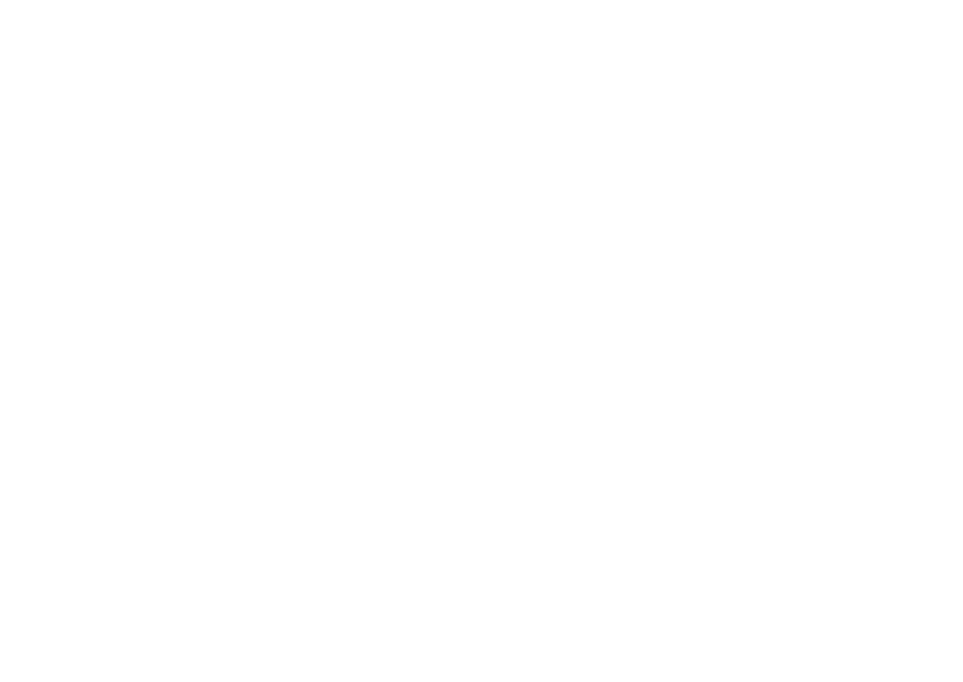
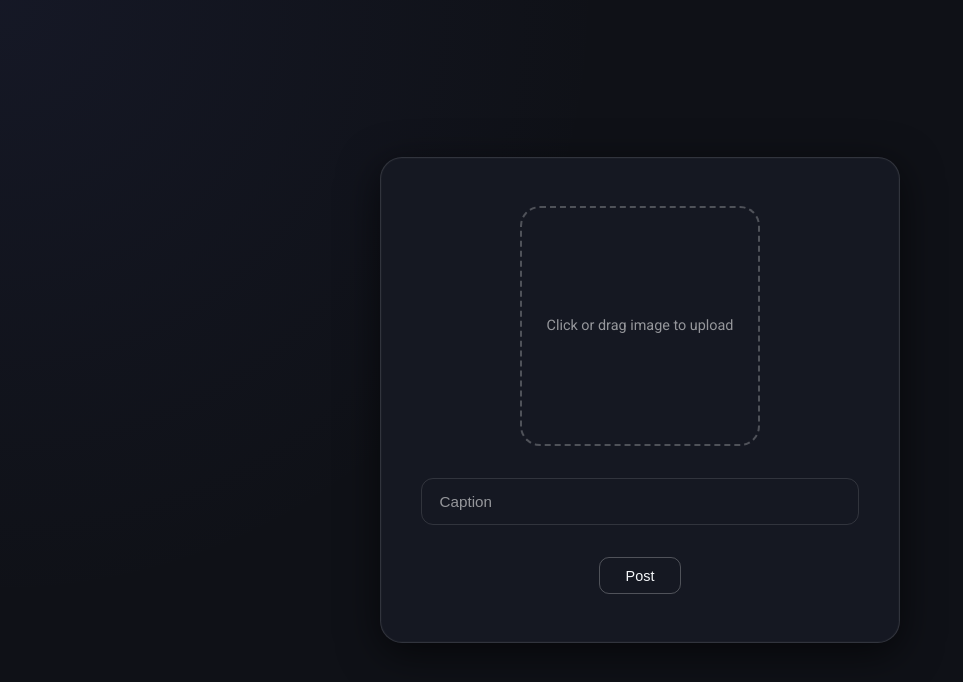
Before and after one commit to Rayala07/feedlyx-platform, a React app in the folder Frontend/: page /create-post in a window 1280 px wide. Shown: the top 682 px of the page, without its empty margins (0-963 px from the left). Built offline with nearby package versions, Linux system fonts and the light colour scheme; the HTML template or start-up script is replaced by a standard one.

Commit message:
ui: create-post

```diff
--- a/Frontend/src/features/post/pages/CreatePost.jsx
+++ b/Frontend/src/features/post/pages/CreatePost.jsx
@@ -1,11 +1,96 @@
-import React from 'react'
+import React, { useRef, useState } from "react";
+import "../styles/createpost.scss"
 
 const CreatePost = () => {
+  const fileInputRef = useRef(null);
+  const [image, setImage] = useState(null);
+  const [preview, setPreview] = useState(null);
+  const [isDragging, setIsDragging] = useState(false);
+
+  const handleFileChange = (file) => {
+    if (!file) return;
+
+    if (!file.type.startsWith("image/")) {
+      alert("Please upload an image file.");
+      return;
+    }
+
+    setImage(file);
+    setPreview(URL.createObjectURL(file));
+  };
+
+  const handleInputChange = (e) => {
+    const file = e.target.files[0];
+    handleFileChange(file);
+  };
+
+  const handleDrop = (e) => {
+    e.preventDefault();
+    setIsDragging(false);
+    const file = e.dataTransfer.files[0];
+    handleFileChange(file);
+  };
+
+  const handleRemoveImage = () => {
+    setImage(null);
+    setPreview(null);
+  };
+
   return (
-    <div>
+    <div className="create-post">
+      <div className="create-post__card">
+        {/* Hidden Input */}
+        <input
+          type="file"
+          accept="image/*"
+          ref={fileInputRef}
+          onChange={handleInputChange}
+          hidden
+        />
 
+        {/* Upload Area */}
+        <div
+          className={`create-post__upload ${
+            isDragging ? "dragging" : ""
+          }`}
+          onClick={() => fileInputRef.current.click()}
+          onDragOver={(e) => {
+            e.preventDefault();
+            setIsDragging(true);
+          }}
+          onDragLeave={() => setIsDragging(false)}
+          onDrop={handleDrop}
+        >
+          {preview ? (
+            <div className="create-post__preview">
+              <img src={preview} alt="preview" />
+              <button
+                type="button"
+                className="remove-btn"
+                onClick={(e) => {
+                  e.stopPropagation();
+                  handleRemoveImage();
+                }}
+              >
+                ✕
+              </button>
+            </div>
+          ) : (
+            <span>Click or drag image to upload</span>
+          )}
+        </div>
+
+        {/* Caption */}
+        <input
+          type="text"
+          placeholder="Caption"
+          className="create-post__input"
+        />
+
+        <button className="create-post__button">Post</button>
+      </div>
     </div>
-  )
-}
+  );
+};
 
-export default CreatePost
+export default CreatePost;
--- a/Frontend/src/features/post/services/post.api.js
+++ b/Frontend/src/features/post/services/post.api.js
@@ -23,4 +23,6 @@
   return response.data;
 }
 
-export async function createPost() {}
+export async function createPost() {
+  const response = await post_api.post("/create")
+}
--- /dev/null
+++ b/Frontend/src/features/post/styles/createpost.scss
@@ -0,0 +1,141 @@
+$bg-primary: #0f1117;
+$bg-card: #151822;
+$border-soft: rgba(255, 255, 255, 0.12);
+$border-strong: rgba(255, 255, 255, 0.25);
+$text-primary: #f5f7fa;
+$text-muted: rgba(255, 255, 255, 0.55);
+$accent: #5e6ad2;
+
+.create-post {
+  min-height: 100vh;
+  background: radial-gradient(
+      circle at top left,
+      rgba(94, 106, 210, 0.08),
+      transparent 40%
+    ),
+    $bg-primary;
+  display: flex;
+  align-items: center;
+  justify-content: center;
+  padding: 2rem;
+}
+
+.create-post__card {
+  width: 100%;
+  max-width: 520px;
+  background: $bg-card;
+  border: 1px solid $border-soft;
+  border-radius: 22px;
+  padding: 3rem 2.5rem;
+  display: flex;
+  flex-direction: column;
+  align-items: center;
+  gap: 2rem;
+  box-shadow:
+    0 10px 40px rgba(0, 0, 0, 0.6),
+    inset 0 0 0 1px rgba(255, 255, 255, 0.02);
+}
+
+.create-post__upload {
+  width: 240px;
+  height: 240px;
+  border: 2px dashed $border-strong;
+  border-radius: 20px;
+  display: flex;
+  align-items: center;
+  justify-content: center;
+  cursor: pointer;
+  transition: all 0.25s ease;
+  position: relative;
+  overflow: hidden;
+
+  span {
+    font-size: 0.9rem;
+    color: $text-muted;
+    text-align: center;
+    padding: 1rem;
+  }
+
+  &:hover {
+    border-color: $accent;
+    background: rgba(94, 106, 210, 0.05);
+  }
+
+  &.dragging {
+    border-color: $accent;
+    background: rgba(94, 106, 210, 0.1);
+  }
+}
+
+.create-post__preview {
+  width: 100%;
+  height: 100%;
+  position: relative;
+
+  img {
+    width: 100%;
+    height: 100%;
+    object-fit: cover;
+  }
+
+  .remove-btn {
+    position: absolute;
+    top: 8px;
+    right: 8px;
+    background: rgba(0, 0, 0, 0.6);
+    border: none;
+    color: white;
+    width: 28px;
+    height: 28px;
+    border-radius: 50%;
+    cursor: pointer;
+    font-size: 14px;
+    transition: 0.2s ease;
+
+    &:hover {
+      background: $accent;
+    }
+  }
+}
+
+.create-post__input {
+  width: 100%;
+  padding: 0.9rem 1.1rem;
+  background: transparent;
+  border: 1px solid $border-soft;
+  border-radius: 12px;
+  color: $text-primary;
+  font-size: 0.95rem;
+  outline: none;
+  transition: all 0.2s ease;
+
+  &::placeholder {
+    color: $text-muted;
+  }
+
+  &:focus {
+    border-color: $accent;
+    box-shadow: 0 0 0 3px rgba(94, 106, 210, 0.2);
+  }
+}
+
+.create-post__button {
+  padding: 0.6rem 1.6rem;
+  background: transparent;
+  border: 1px solid $border-strong;
+  border-radius: 10px;
+  color: $text-primary;
+  font-size: 0.9rem;
+  cursor: pointer;
+  transition: all 0.25s ease;
+
+  &:hover {
+    background: $accent;
+    border-color: $accent;
+    box-shadow: 0 6px 20px rgba(94, 106, 210, 0.4);
+  }
+
+  &:active {
+    transform: scale(0.97);
+  }
+}
```
